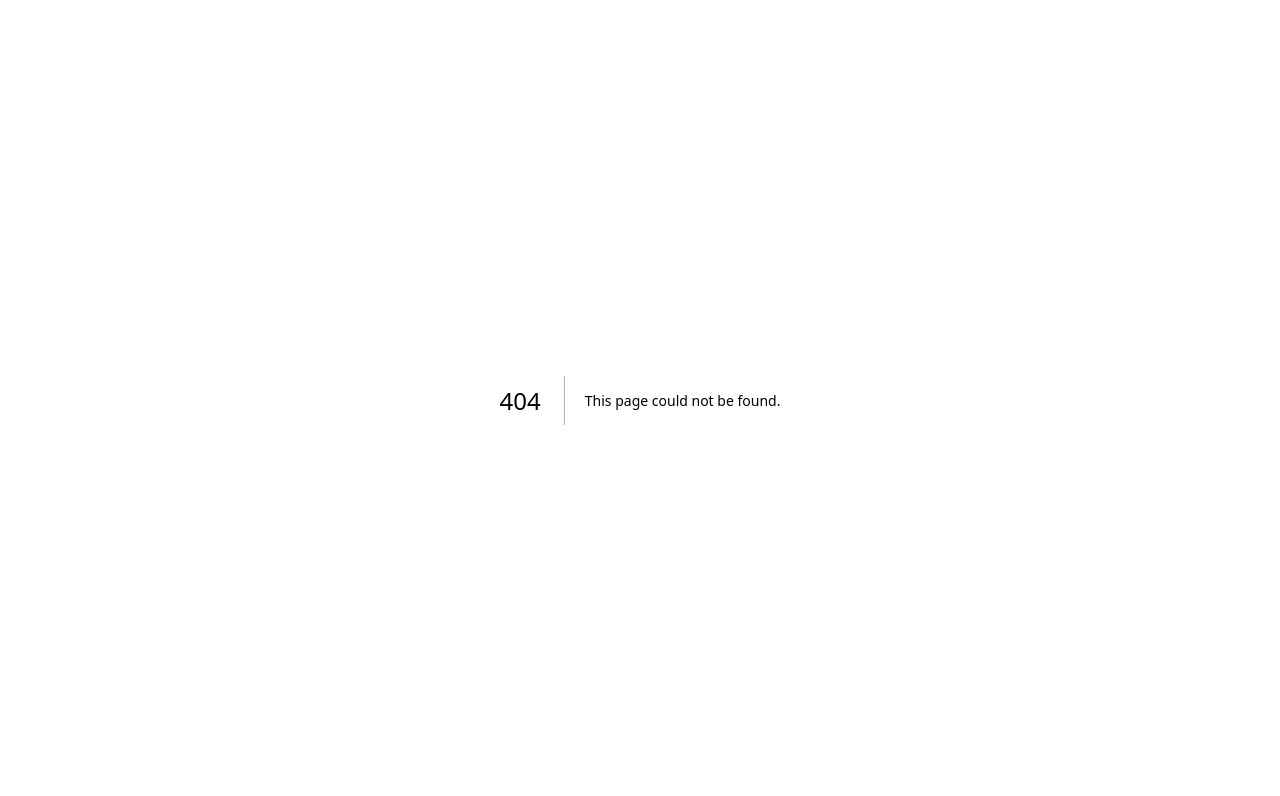
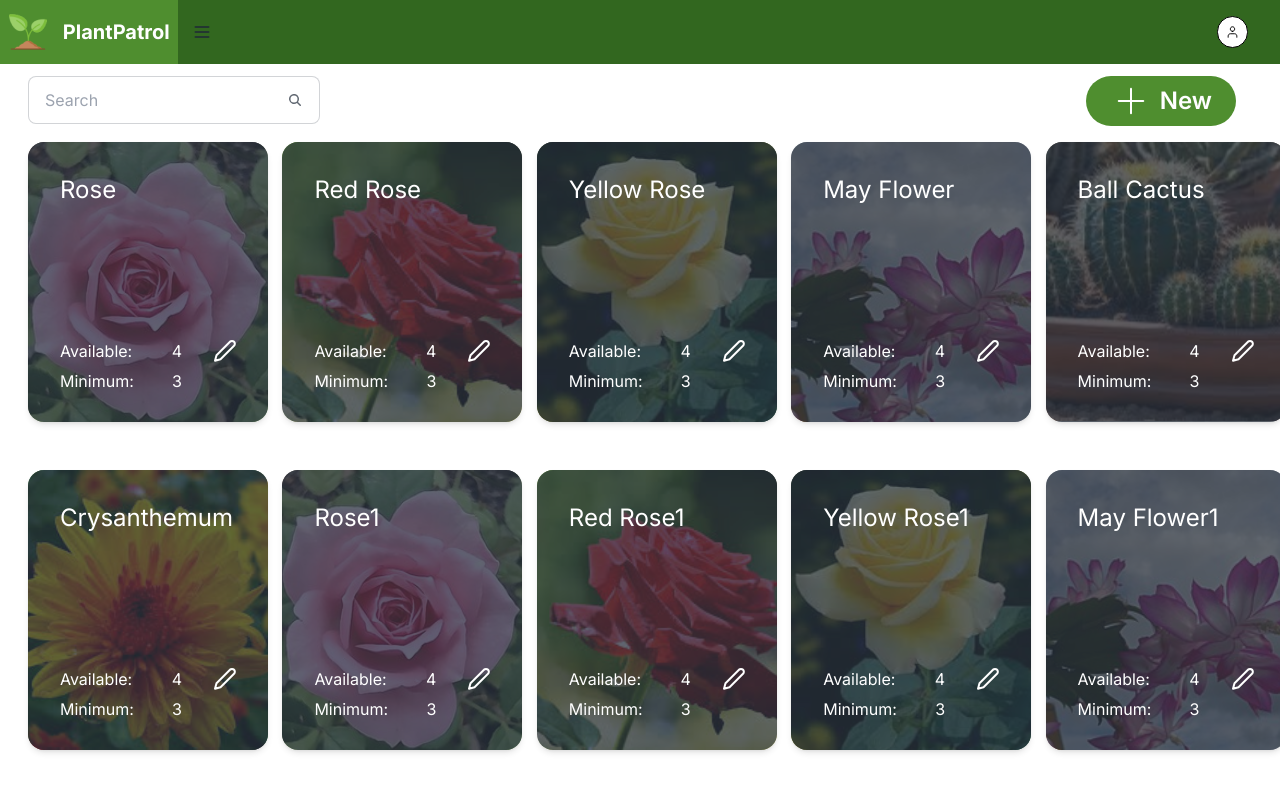
Before and after one commit to davidffa/PlantPatrol, a Next.js app in the folder web/: page /employee/inventory in a window 1280 px wide. Before the commit this address had no page. Shown: the top 796 px of the page. Built offline with nearby package versions, Linux system fonts and the light colour scheme.

Commit message:
Add employee inventory without searchbar function

```diff
--- /dev/null
+++ b/web/src/app/employee/inventory/page.tsx
@@ -0,0 +1,51 @@
+'use client';
+import InventoryCard from "@/components/InventoryCard";
+import { Navbar } from "@/components/Navbar";
+import Link from "next/link";
+
+export default function Inventory() {
+
+  return (
+    <div>
+        <Navbar/>
+        <div className="p-3">
+            <div className="flex px-4 justify-between">
+                <div className="input input-bordered flex justify-start items-center gap-2">
+                    <input type="search" className="grow" placeholder="Search" />
+                    <svg
+                        xmlns="http://www.w3.org/2000/svg"
+                        viewBox="0 0 16 16"
+                        fill="currentColor"
+                        className="h-4 w-4 opacity-70">
+                        <path
+                        fill-rule="evenodd"
+                        d="M9.965 11.026a5 5 0 1 1 1.06-1.06l2.755 2.754a.75.75 0 1 1-1.06 1.06l-2.755-2.754ZM10.5 7a3.5 3.5 0 1 1-7 0 3.5 3.5 0 0 1 7 0Z"
+                        clip-rule="evenodd" />
+                    </svg>
+                </div>
+                <Link href="/employee/inventory/create">
+                    <button className="bg-green  hover:bg-dark-green hover:duration-200 rounded-full flex py-1 px-6 mr-4 justify-center items-center gap-2 " >
+                        <img src="/plus.svg" alt="Adicionar" />
+                        <p className="text-2xl font-semibold text-white">New</p>
+                    </button>
+                </Link>
+            </div>
+
+            <div className="w-full grid md:grid-cols-3 sm:grid-cols-2 lg:grid-cols-4 xl:grid-cols-5  gap-12 align-center p-4">
+                <InventoryCard image='/roseimg.svg' title='Rose' available={4} minimum={3} manager={false}/>
+                <InventoryCard image='/redroseimg.svg' title='Red Rose' available={4} minimum={3} manager={false}/>
+                <InventoryCard image='/yellowroseimg.svg' title='Yellow Rose' available={4} minimum={3} manager={false}/>
+                <InventoryCard image='/mayflowerimg.svg' title='May Flower' available={4} minimum={3} manager={false}/>
+                <InventoryCard image='/ballcactusimg.svg' title='Ball Cactus' available={4} minimum={3} manager={false}/>
+                <InventoryCard image='/crysanthemumimg.svg' title='Crysanthemum' available={4} minimum={3} manager={false}/>
+                <InventoryCard image='/roseimg.svg' title='Rose1' available={4} minimum={3} manager={false}/>
+                <InventoryCard image='/redroseimg.svg' title='Red Rose1' available={4} minimum={3} manager={false}/>
+                <InventoryCard image='/yellowroseimg.svg' title='Yellow Rose1' available={4} minimum={3} manager={false}/>
+                <InventoryCard image='/mayflowerimg.svg' title='May Flower1' available={4} minimum={3} manager={false}/>
+                <InventoryCard image='/ballcactusimg.svg' title='Ball Cactus1' available={4} minimum={3} manager={false}/>
+                <InventoryCard image='/crysanthemumimg.svg' title='Crysanthemum1' available={4} minimum={3} manager={false}/>
+            </div>
+        </div>
+    </div>
+  );
+}
--- a/web/src/app/inventory/page.tsx
+++ b/web/src/app/inventory/page.tsx
@@ -24,18 +24,18 @@ export default function Inventory() {
         </div>
       </div>
       <div className="w-full grid md:grid-cols-3 sm:grid-cols-2 lg:grid-cols-4 xl:grid-cols-5  gap-12 align-center p-4">
-        <InventoryCard image='/roseimg.svg' title='Rose' available={4} minimum={3}/>
-        <InventoryCard image='/redroseimg.svg' title='Red Rose' available={4} minimum={3}/>
-        <InventoryCard image='/yellowroseimg.svg' title='Yellow Rose' available={4} minimum={3}/>
-        <InventoryCard image='/mayflowerimg.svg' title='May Flower' available={4} minimum={3}/>
-        <InventoryCard image='/ballcactusimg.svg' title='Ball Cactus' available={4} minimum={3}/>
-        <InventoryCard image='/crysanthemumimg.svg' title='Crysanthemum' available={4} minimum={3}/>
-        <InventoryCard image='/roseimg.svg' title='Rose1' available={4} minimum={3}/>
-        <InventoryCard image='/redroseimg.svg' title='Red Rose1' available={4} minimum={3}/>
-        <InventoryCard image='/yellowroseimg.svg' title='Yellow Rose1' available={4} minimum={3}/>
-        <InventoryCard image='/mayflowerimg.svg' title='May Flower1' available={4} minimum={3}/>
-        <InventoryCard image='/ballcactusimg.svg' title='Ball Cactus1' available={4} minimum={3}/>
-        <InventoryCard image='/crysanthemumimg.svg' title='Crysanthemum1' available={4} minimum={3}/>
+        <InventoryCard image='/roseimg.svg' title='Rose' available={4} minimum={3} manager/>
+        <InventoryCard image='/redroseimg.svg' title='Red Rose' available={4} minimum={3} manager/>
+        <InventoryCard image='/yellowroseimg.svg' title='Yellow Rose' available={4} minimum={3} manager/>
+        <InventoryCard image='/mayflowerimg.svg' title='May Flower' available={4} minimum={3} manager/>
+        <InventoryCard image='/ballcactusimg.svg' title='Ball Cactus' available={4} minimum={3} manager/>
+        <InventoryCard image='/crysanthemumimg.svg' title='Crysanthemum' available={4} minimum={3} manager/>
+        <InventoryCard image='/roseimg.svg' title='Rose1' available={4} minimum={3} manager/>
+        <InventoryCard image='/redroseimg.svg' title='Red Rose1' available={4} minimum={3} manager/>
+        <InventoryCard image='/yellowroseimg.svg' title='Yellow Rose1' available={4} minimum={3} manager/>
+        <InventoryCard image='/mayflowerimg.svg' title='May Flower1' available={4} minimum={3} manager/>
+        <InventoryCard image='/ballcactusimg.svg' title='Ball Cactus1' available={4} minimum={3} manager/>
+        <InventoryCard image='/crysanthemumimg.svg' title='Crysanthemum1' available={4} minimum={3} manager/>
       </div>
 
 
--- a/web/src/components/InventoryCard.tsx
+++ b/web/src/components/InventoryCard.tsx
@@ -4,15 +4,20 @@ type Props = {
     title: string,
     image: string,
     available: number,
-    minimum: number
+    minimum: number,
+    manager: boolean
 }
 
 
-export default function InventoryCard({ title, image, available, minimum}: Props){
+export default function InventoryCard({ title, image, available, minimum, manager}: Props){
 
     const [min, setValue] = useState(minimum);
+    const [ava, setValue2] = useState(available);
     const handleValueChange = (newValue: number) => {
       setValue(newValue);
+    };
+    const handleValueChange2 = (newValue: number) => {
+      setValue2(newValue);
     };
 
     return (
@@ -24,6 +29,7 @@ export default function InventoryCard({ title, image, available, minimum}: Props
                 />
             </figure>
             <div className="card-body ">
+                {manager &&
                     <div className="w-full  flex flex-col ">
                         <div className='h-4/6 w-full  text-left text-2xl text-white'>
                             {title}
@@ -37,7 +43,6 @@ export default function InventoryCard({ title, image, available, minimum}: Props
 
                             </div>
                         </div>
-
                         <div className='h-1/6 flex w-full align-bottom justify-between '>
                             <div className='flex  text-left text-white justify-between mt-12 '>
                                 <p>Minimum:</p>
@@ -48,6 +53,35 @@ export default function InventoryCard({ title, image, available, minimum}: Props
                             </div>
                         </div>
                     </div>
+                }
+                {!manager &&
+                    <div className="w-full  flex flex-col ">
+                        <div className='h-4/6 w-full  text-left text-2xl text-white'>
+                            {title}
+                        </div>
+                        <div className='h-1/6 flex w-full align-bottom justify-between '>
+                            <div className='flex  text-left text-white justify-between mt-12 '>
+                                <p>Available:</p>
+                            </div>
+                            <div>
+                                <EditInput min={available} minvalue={ava} onChange={handleValueChange2}/>
+                            </div>
+                        </div>
+                        <div className=' h-1/6 w-full grid grid-cols-2 align-bottom'>
+                            <div className='flex w-full text-left text-white justify-between text-md mt-12'>
+                                <p>Minimum:</p>
+                            </div>
+                            <div className='flex  text-right text-white justify-between mt-12 px-6'>{minimum}</div>
+                            <div>
+
+                            </div>
+                        </div>
+                    </div>
+
+                }
+
+
+
             </div>
         </div>
     )
```
Also changed, not shown: web/public/arrow-left.svg (added), web/public/plus.svg (added). Lines whose indentation alone changed are shown as unchanged.
